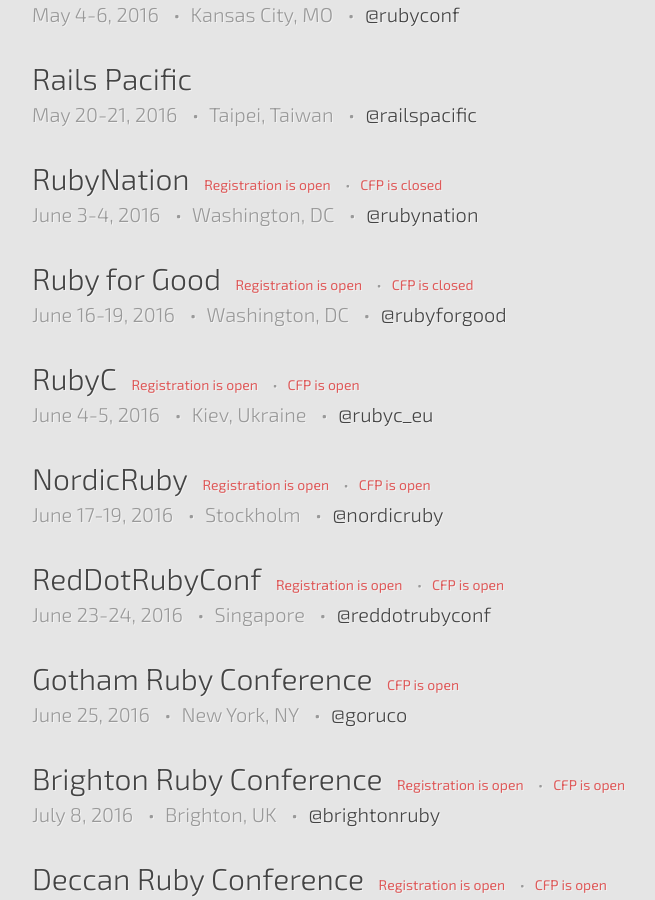
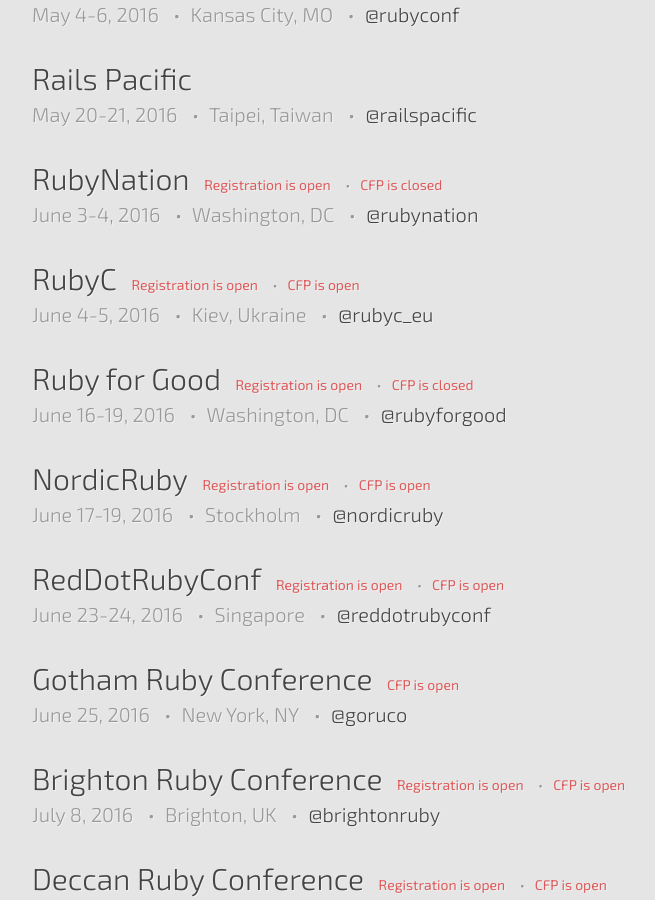
Before and after one commit to ruby-conferences/ruby-conferences.github.io, a Jekyll site: the page built from index.html, in a window 1280 px wide and 900 px high, scrolled down 802 px. Shown: the whole window, without its empty margins (208-863 px from the left). Built offline with Jekyll 4.4.1, drawn with Linux system fonts in a browser that asks for light colours; part of the change alters nothing that is shown.

Commit message:
Fix event order

```diff
--- a/_data/current.yml
+++ b/_data/current.yml
@@ -32,6 +32,14 @@
   reg_phrase: Registration is open
   cfp_phrase: CFP is closed
 
+- name: RubyC
+  location: Kiev, Ukraine
+  dates: "June 4-5, 2016"
+  url: http://rubyc.eu/
+  twitter: rubyc_eu
+  reg_phrase: Registration is open
+  cfp_phrase: CFP is open
+
 - name: Ruby for Good
   location: Washington, DC
   dates: "June 16-19, 2016"
@@ -39,14 +47,6 @@
   twitter: rubyforgood
   reg_phrase: Registration is open
   cfp_phrase: CFP is closed
-
-- name: RubyC
-  location: Kiev, Ukraine
-  dates: "June 4-5, 2016"
-  url: http://rubyc.eu/
-  twitter: rubyc_eu
-  reg_phrase: Registration is open
-  cfp_phrase: CFP is open
 
 - name: NordicRuby
   location: Stockholm
```
